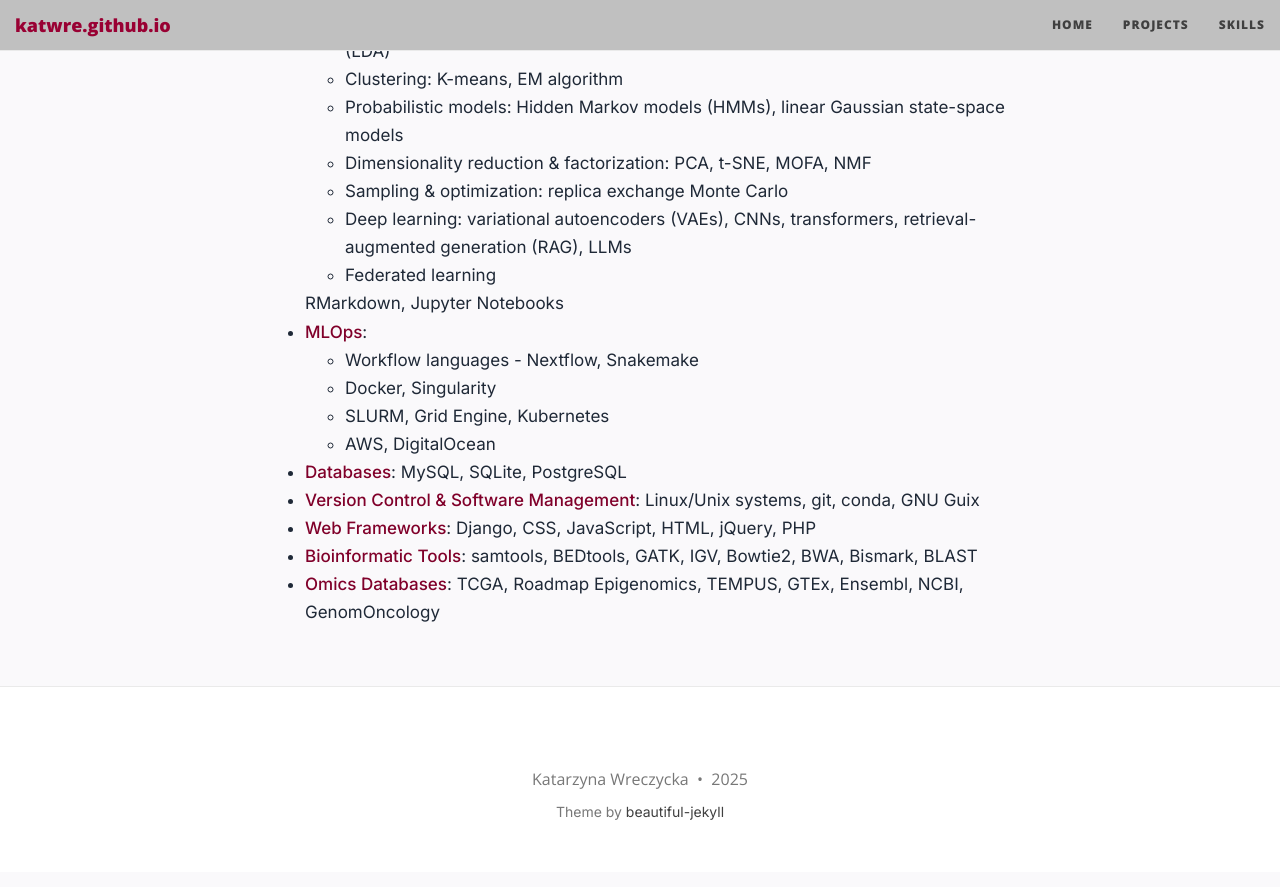
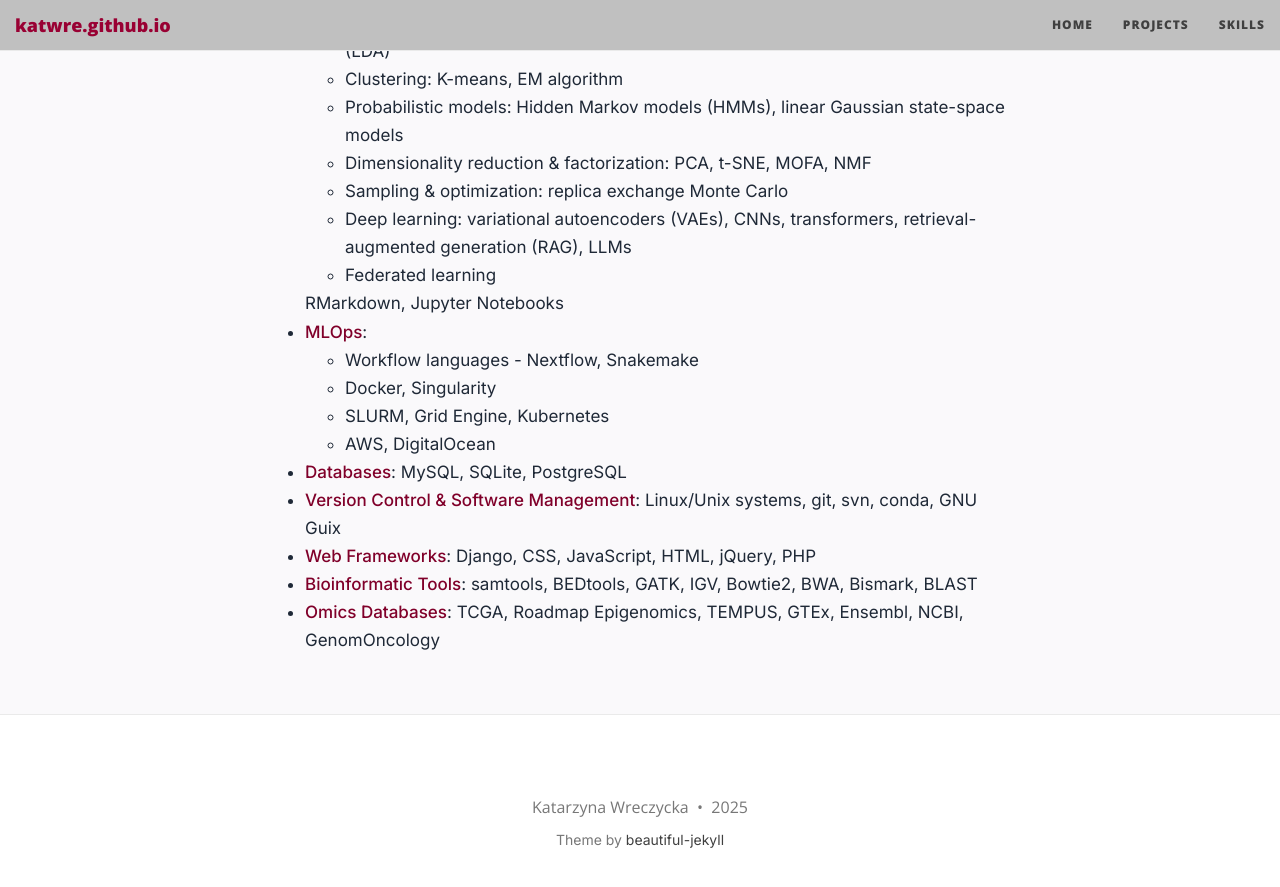
Before and after one commit to katwre/katwre.github.io, a Jekyll site: the page built from skills.md, in a window 1280 px wide and 900 px high, scrolled down 837 px. Shown: the top 887 px of the window. Built offline with Jekyll 4.4.1, drawn with Linux system fonts in a browser that asks for light colours; nearby versions of some CDN libraries; a style sheet for code colours, icons or effects is not loaded.

Commit message:
Added svn

```diff
--- a/skills.md
+++ b/skills.md
@@ -286,7 +286,7 @@ ol li a:hover {
 
   <li><span class="emphasize">Databases</span>: MySQL, SQLite, PostgreSQL</li>
 
-  <li><span class="emphasize">Version Control &amp; Software Management</span>: Linux/Unix systems, git, conda, GNU Guix</li>
+  <li><span class="emphasize">Version Control &amp; Software Management</span>: Linux/Unix systems, git, svn, conda, GNU Guix</li>
 
   <li><span class="emphasize">Web Frameworks</span>: Django, CSS, JavaScript, HTML, jQuery, PHP</li>
 
```
